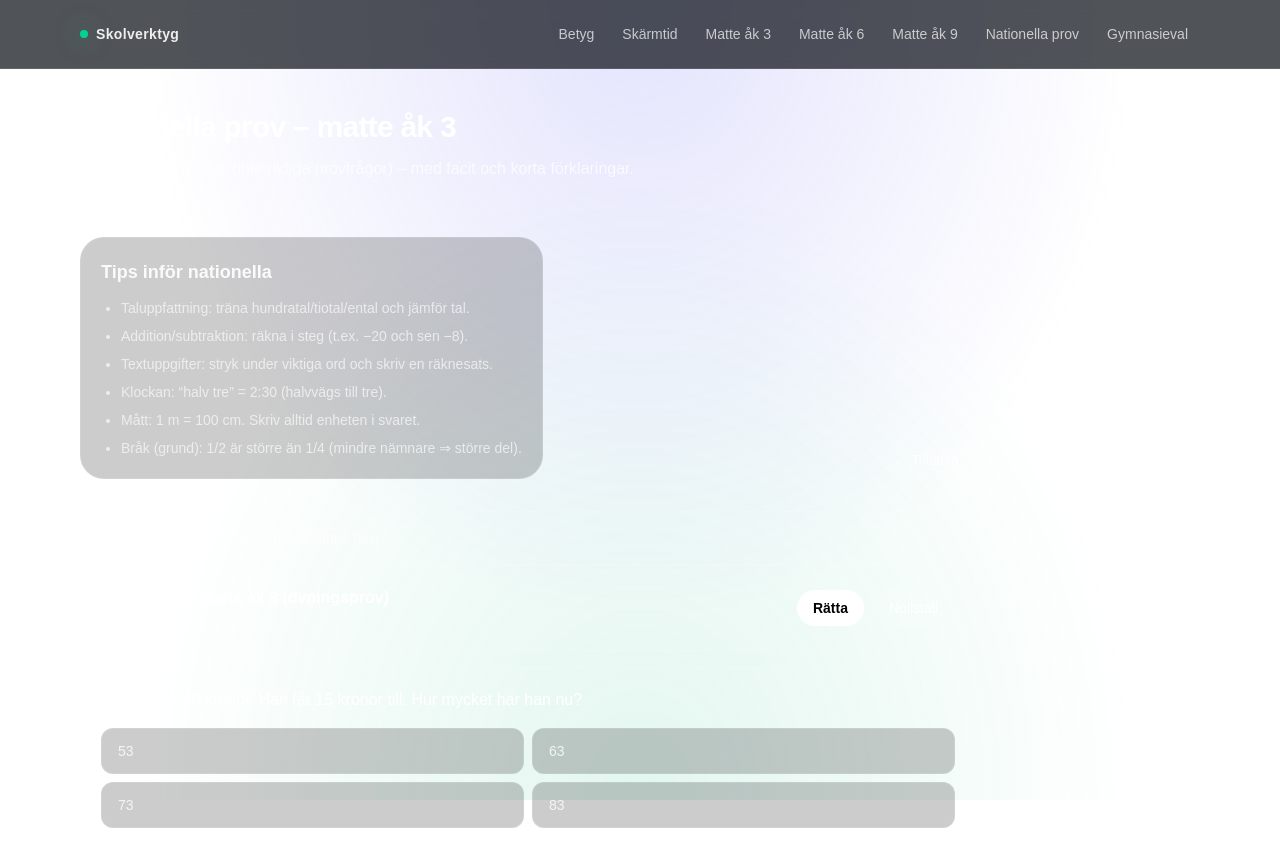
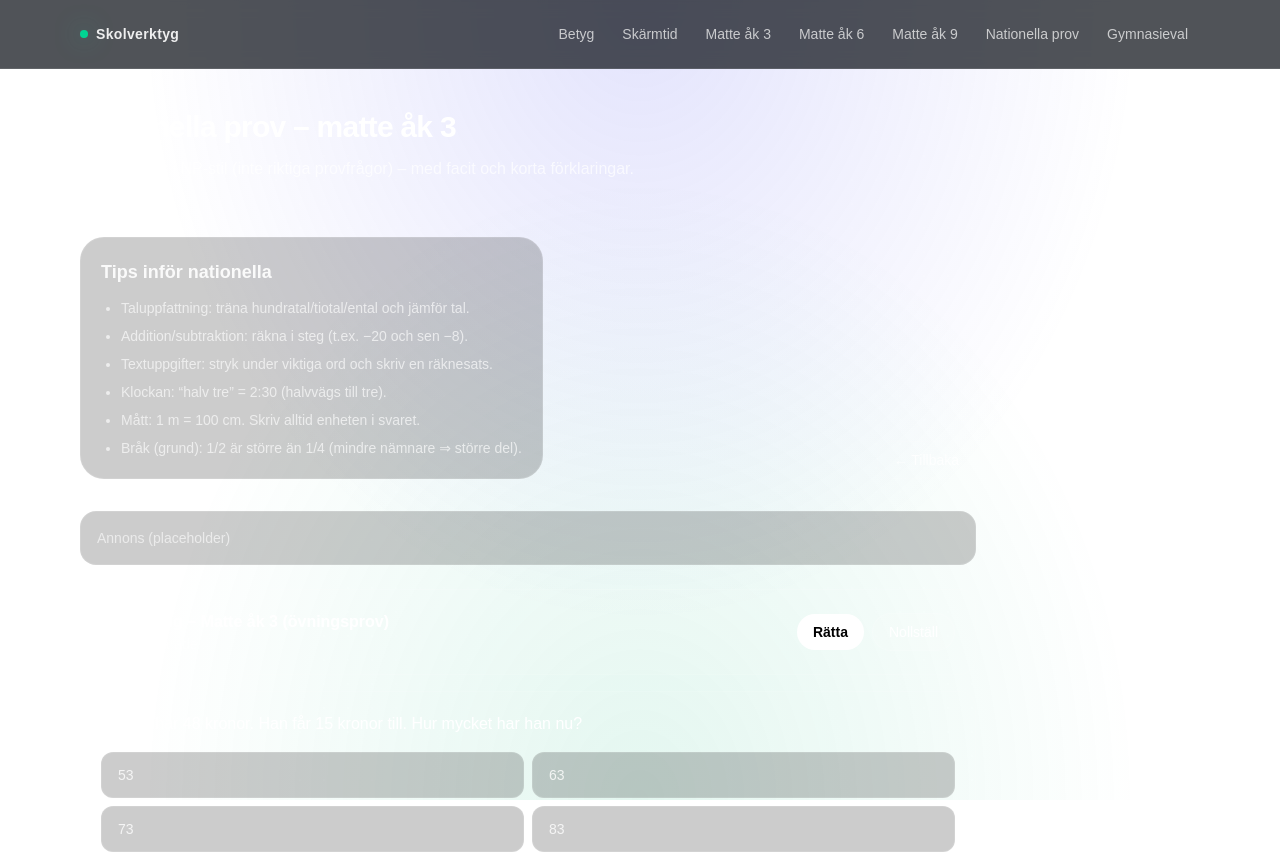
Before and after one commit to Vivianne-S/skolverktyg, a Next.js app: page /nationella-prov/matte-ak-3 in a window 1280 px wide. Shown: the top 853 px of the page. Built offline with nearby package versions, Linux system fonts and the light colour scheme.

Commit message:
Fix AdSlot props for national exams pages

```diff
--- a/components/AdSlot.tsx
+++ b/components/AdSlot.tsx
@@ -1,44 +1,17 @@
-"use client";
-
-import { useEffect } from "react";
-
 type Props = {
+  className?: string;
   label?: string;
-  slot?: string; // AdSense slot id, ex: "1234567890"
 };
 
-export default function AdSlot({ label = "Annons", slot }: Props) {
-  useEffect(() => {
-    // Try to render AdSense ad if available (won't crash locally)
-    try {
-      // @ts-ignore
-      (window.adsbygoogle = window.adsbygoogle || []).push({});
-    } catch {
-      // ignore
-    }
-  }, []);
-
-  // If no slot/client configured, show a nice placeholder box
-  const client = process.env.NEXT_PUBLIC_ADSENSE_CLIENT;
-
-  if (!client || !slot) {
-    return (
-      <div className="rounded-2xl border border-white/10 bg-white/[0.04] p-4 text-sm text-white/60">
-        {label} (AdSense kommer här)
-      </div>
-    );
-  }
-
+export default function AdSlot({ className = "", label }: Props) {
   return (
-    <div className="rounded-2xl border border-white/10 bg-white/[0.02] p-2">
-      <ins
-        className="adsbygoogle block"
-        style={{ display: "block" }}
-        data-ad-client={client}
-        data-ad-slot={slot}
-        data-ad-format="auto"
-        data-full-width-responsive="true"
-      />
+    <div
+      className={[
+        "rounded-2xl border border-white/10 bg-black/20 p-4 text-sm text-white/60",
+        className,
+      ].join(" ")}
+    >
+      {label ?? "Annons"}
     </div>
   );
 }
```
